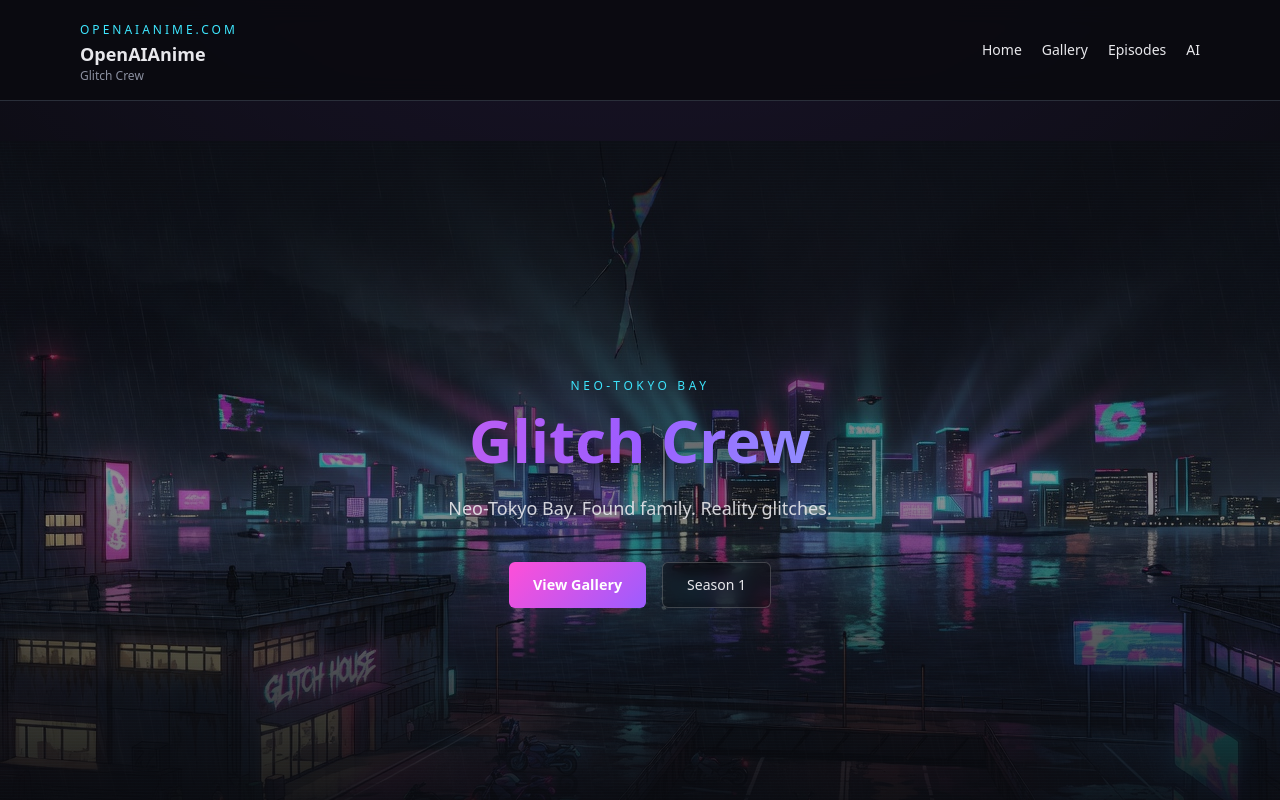
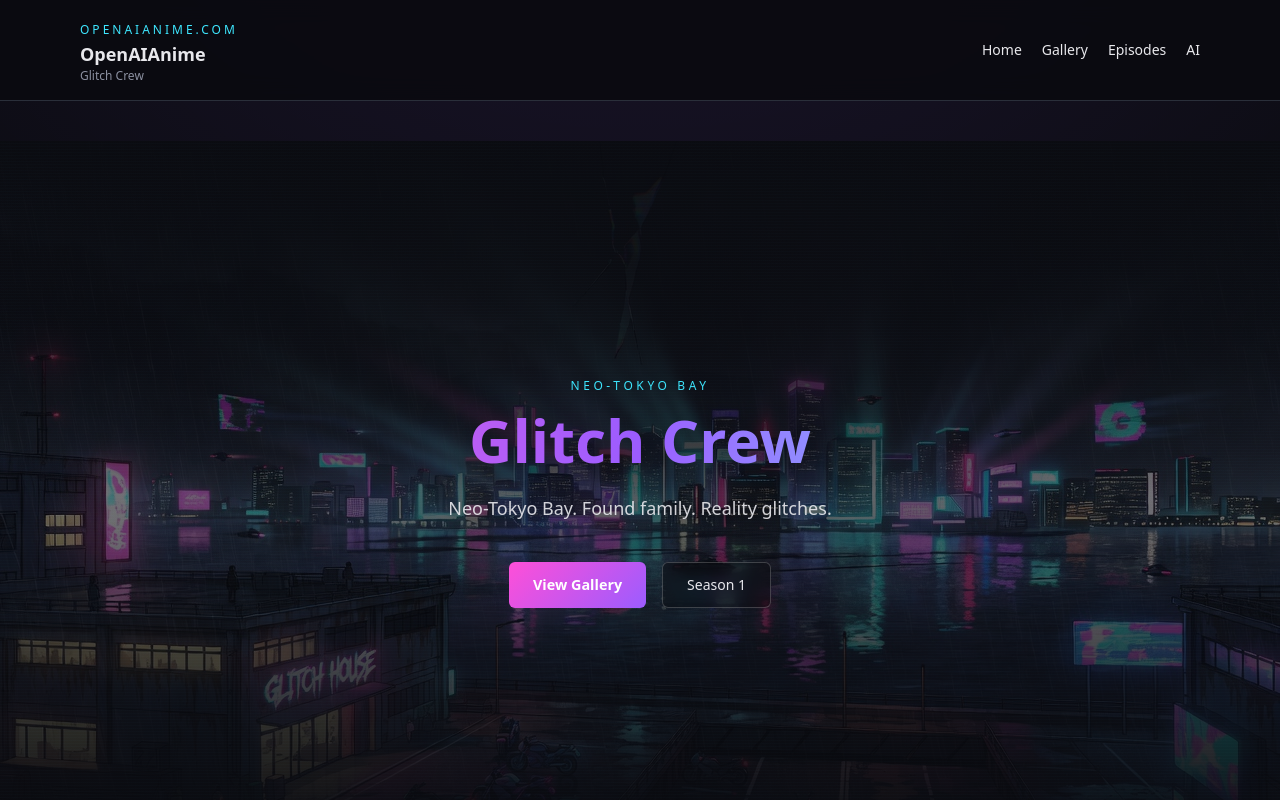
Before and after one commit to bfreyre1/openanime, a Next.js app: page / in a window 1280 px wide. Shown: the top 800 px of the page. Built offline with nearby package versions, Linux system fonts and the light colour scheme.

Commit message:
Stronger hero vignette for title readability

```diff
--- a/src/app/components/HomeHero.tsx
+++ b/src/app/components/HomeHero.tsx
@@ -34,7 +34,15 @@ export function HomeHero({ children }: HomeHeroProps) {
           />
         )}
 
-        <div className="absolute inset-0 bg-gradient-to-b from-[#0a0b10]/75 via-[#0a0b10]/45 to-[var(--bg)]" />
+        <div className="absolute inset-0 bg-gradient-to-b from-[#0a0b10]/92 via-[#0a0b10]/55 to-[var(--bg)]" />
+        <div
+          className="absolute inset-0"
+          style={{
+            background:
+              "radial-gradient(ellipse 90% 70% at 50% 18%, rgba(10, 11, 16, 0.65) 0%, transparent 72%)",
+          }}
+          aria-hidden
+        />
         <div className="hero-scanlines absolute inset-0 pointer-events-none" aria-hidden />
 
         <div className="relative z-10 mx-auto w-full max-w-6xl px-4 py-20 text-center md:py-28">
```
